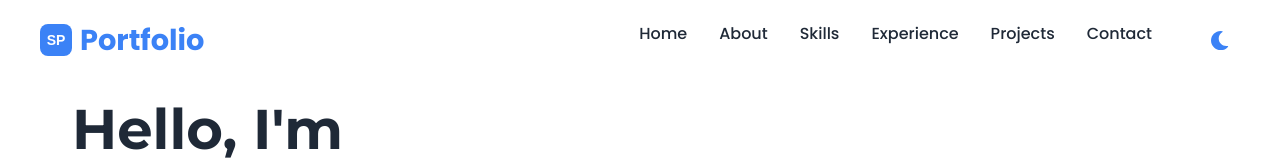
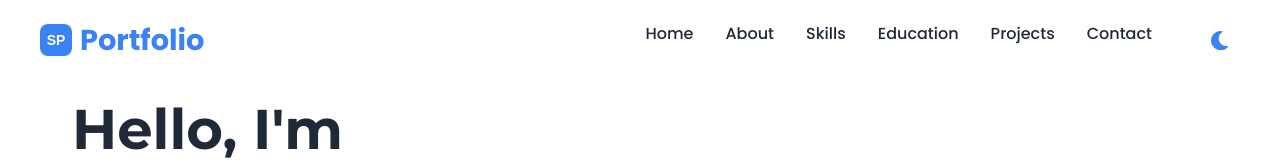
Before and after one commit to Anonymous777X/My-Portfolio, a React (Vite) app: page / in a window 1280 px wide. Shown: the top 160 px of the page. Built offline with nearby package versions, Linux system fonts and the light colour scheme; grey boxes are pictures that could not be loaded.

Commit message:
minor fixes/ ui updates

```diff
--- a/index.html
+++ b/index.html
@@ -2,7 +2,7 @@
 <html lang="en">
   <head>
     <meta charset="UTF-8" />
-    <link rel="icon" type="image/svg+xml" href="public/svgviewer-output.svg" />
+    <link rel="icon" type="image/svg+xml" href="/svgviewer-output.svg" />
     <meta name="viewport" content="width=device-width, initial-scale=1.0" />
     <meta name="description" content="Professional portfolio showcasing my skills, projects, and experience" />
     <meta name="keywords" content="portfolio, web developer, frontend, react" />
--- a/src/components/Navbar.jsx
+++ b/src/components/Navbar.jsx
@@ -46,7 +46,7 @@
 
         <div className="nav-container">
           <nav className="nav-links">
-            {['Home', 'About', 'Skills', 'Experience', 'Projects', 'Contact'].map((item, index) => (
+            {['Home', 'About', 'Skills', 'Education', 'Projects', 'Contact'].map((item, index) => (
               <motion.a
                 key={item}
                 href={`#${item.toLowerCase()}`}
```
Also changed, not shown: public/svgviewer-output.svg (added).
